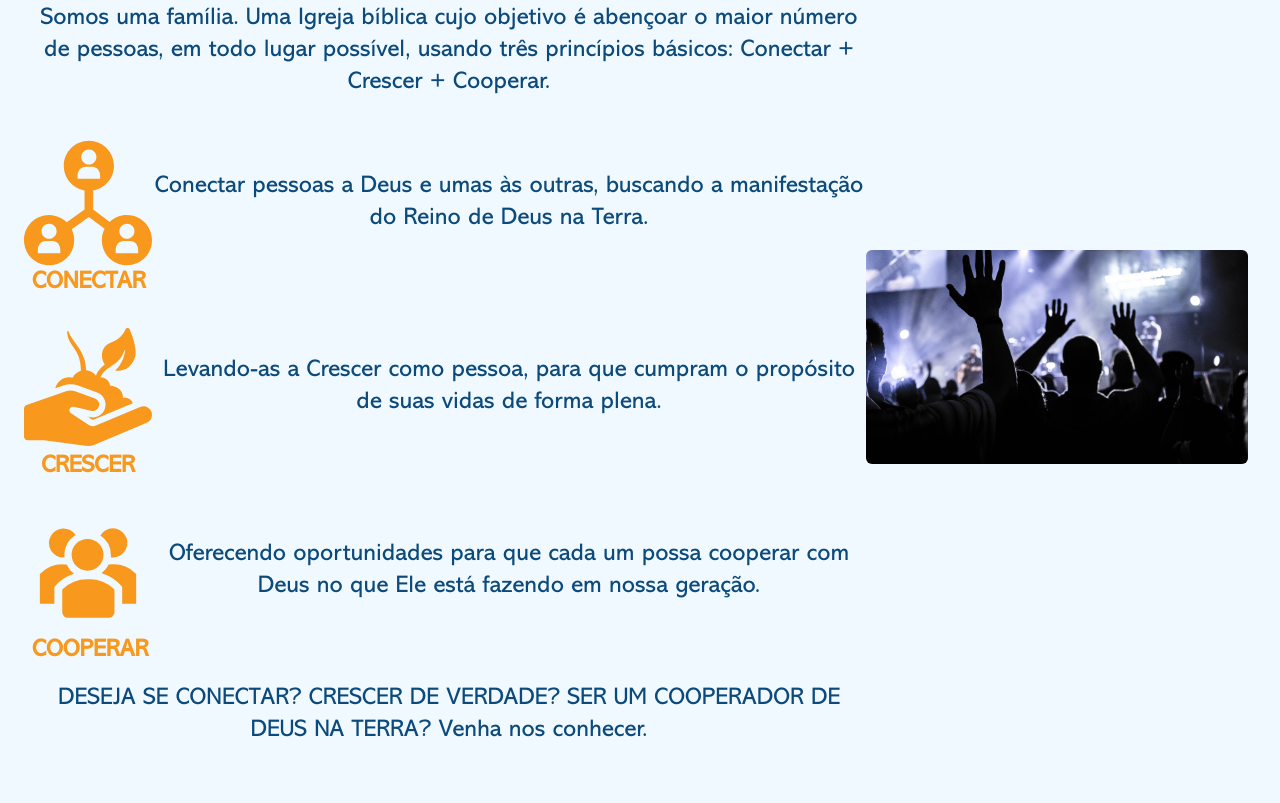
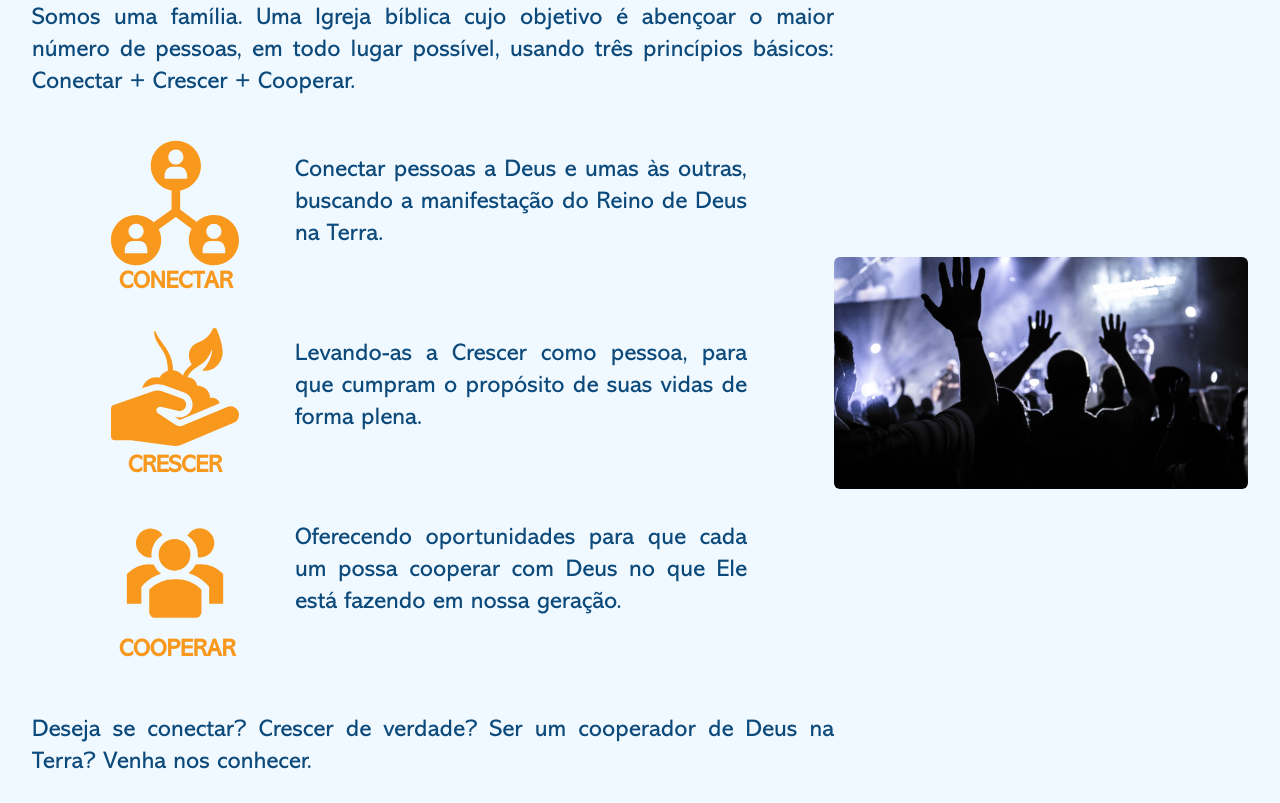
Before and after one commit to luckponte/bereana-site, a website: page index.html in a window 1280 px wide. Shown: the part 897-1700 px from the top of the page. Drawn offline with nearby package versions, Linux system fonts and the light colour scheme; files that its build step writes are made by us from their sources.

Commit message:
Edit text for about section (desktop)

```diff
--- a/index.html
+++ b/index.html
@@ -133,7 +133,7 @@
           Quem Somos
         </h1>
 
-        <p class="text-center lg:text-2xl lg:max-w-prose lg:mb-8">
+        <p class="text-center lg:text-2xl lg:max-w-prose lg:mb-8 lg:text-justify">
           Somos uma família. Uma Igreja bíblica cujo objetivo é abençoar o maior
           número de pessoas, em todo lugar possível, usando três princípios
           básicos: Conectar + Crescer + Cooperar.
@@ -142,9 +142,9 @@
         <div class="">
           <!-- CONECTAR -->
           <div
-            class="flex items-center lg:justify-between lg:w-full lg:mb-2"
+            class="flex items-center lg:max-w-prose lg:mb-2"
           >
-            <div class="flex flex-col items-center p-2 w-28 mr-2">
+            <div class="flex flex-col items-center p-2 w-28 mr-2 lg:mr-16">
               <svg
                 viewBox="0 0 503.2 503.2"
                 style="enable-background: new 0 0 503.2 503.2"
@@ -176,7 +176,7 @@
               </p>
             </div>
 
-            <p class="text-center lg:text-2xl lg:max-w-prose lg:mb-8">
+            <p class="text-center lg:text-2xl lg:mb-8 lg:text-justify">
               Conectar pessoas a Deus e umas às outras, buscando a manifestação
               do Reino de Deus na Terra.
             </p>
@@ -184,9 +184,9 @@
 
           <!-- CRESCER -->
           <div
-            class="flex items-center lg:justify-between lg:w-full lg:mb-2"
+            class="flex items-center lg:max-w-prose lg:mb-2"
           >
-            <div class="flex flex-col items-center p-2 w-28 mr-2">
+            <div class="flex flex-col items-center p-2 w-28 mr-2 lg:mr-16">
               <svg
                 viewBox="0 0 312.693 312.693"
                 style="enable-background: new 0 0 312.693 312.693"
@@ -224,7 +224,7 @@
               </p>
             </div>
 
-            <p class="text-center lg:text-2xl lg:max-w-prose lg:mb-8">
+            <p class="text-center lg:text-2xl lg:mb-8 lg:text-justify">
               Levando-as a Crescer como pessoa, para que cumpram o propósito de
               suas vidas de forma plena.
             </p>
@@ -232,9 +232,9 @@
 
           <!-- COOPERAR -->
           <div
-            class="flex items-center lg:justify-between lg:w-full lg:mb-2"
+            class="flex items-center lg:max-w-prose lg:mb-2"
           >
-            <div class="flex flex-col items-center p-2 w-28 mr-2">
+            <div class="flex flex-col items-center p-2 w-28 mr-2 lg:mr-16">
               <svg
                 viewBox="0 0 36 36"
                 preserveAspectRatio="xMidYMid meet"
@@ -278,16 +278,16 @@
               </p>
             </div>
 
-            <p class="text-center lg:text-2xl lg:max-w-prose lg:mb-8">
+            <p class="text-center lg:text-2xl lg:mb-8 lg:text-justify">
               Oferecendo oportunidades para que cada um possa cooperar com Deus
               no que Ele está fazendo em nossa geração.
             </p>
           </div>
         </div>
 
-        <p class="text-center lg:text-2xl lg:max-w-prose lg:mb-8">
-          DESEJA SE CONECTAR? CRESCER DE VERDADE? SER UM COOPERADOR DE DEUS NA
-          TERRA? Venha nos conhecer.
+        <p class="text-center lg:text-2xl lg:max-w-prose lg:mt-8 lg:mb-8 lg:text-justify">
+          Deseja se conectar? Crescer de verdade? Ser um cooperador de Deus na
+          Terra? Venha nos conhecer.
         </p>
       </div>
 
```
